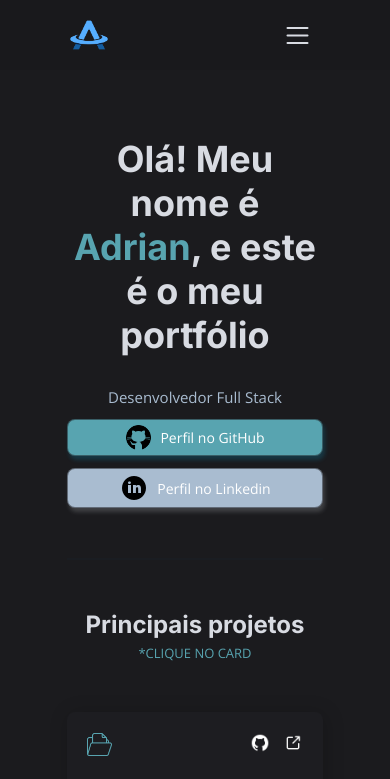
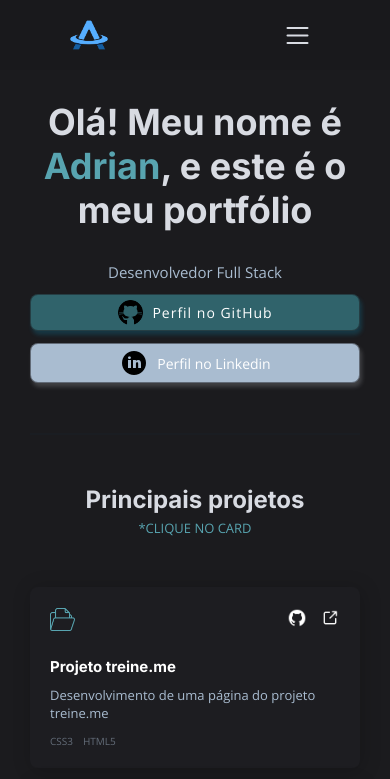
Before and after one commit to adriancampana1/projeto-portfolio, a plain HTML site: page index.html in a window 390 px wide. In both pictures the pointer is over the button "Perfil no GitHub". Shown: the top 779 px of the page. Drawn offline with nearby package versions, Linux system fonts and the light colour scheme.

Commit message:
melhorias no tamanho do layout e dos elementos pro mobile

```diff
--- a/style.css
+++ b/style.css
@@ -23,7 +23,7 @@ body {
 }
 
 #page {
-  width: 33rem;
+  max-width: 35rem;
 }
 
 h1,
@@ -41,7 +41,7 @@ p {
 /* first page home section */
 
 main {
-  padding: 6.7rem;
+  padding: 3rem;
 }
 
 #title-main {
@@ -92,6 +92,7 @@ main p {
   border: 1px solid rgba(27, 27, 30, 0.5);
   box-shadow: 2px 4px 4px rgba(12, 170, 220, 0.2);
   border-radius: 8px;
+  transition: 0.6s;
 }
 
 #btn2-main {
@@ -106,6 +107,22 @@ main p {
   border: 1px solid rgba(27, 27, 30, 0.5);
   box-shadow: 2px 4px 4px rgba(216, 219, 226, 0.2);
   border-radius: 8px;
+
+  transition: 0.6s;
+}
+
+#btn1-main:hover {
+  background: #30636b;
+  transition: 0.6s;
+  cursor: pointer;
+  letter-spacing: 1px;
+}
+
+#btn2-main:hover {
+  background: #899aac;
+  transition: 0.6s;
+  cursor: pointer;
+  letter-spacing: 1px;
 }
 
 #btn1-main img {
@@ -304,7 +321,7 @@ a:hover {
 
   #menu li {
     font-family: var(--ff-secondary);
-    font-size: 1.2rem;
+    font-size: 1.4rem;
     font-weight: 400;
   }
 
```
